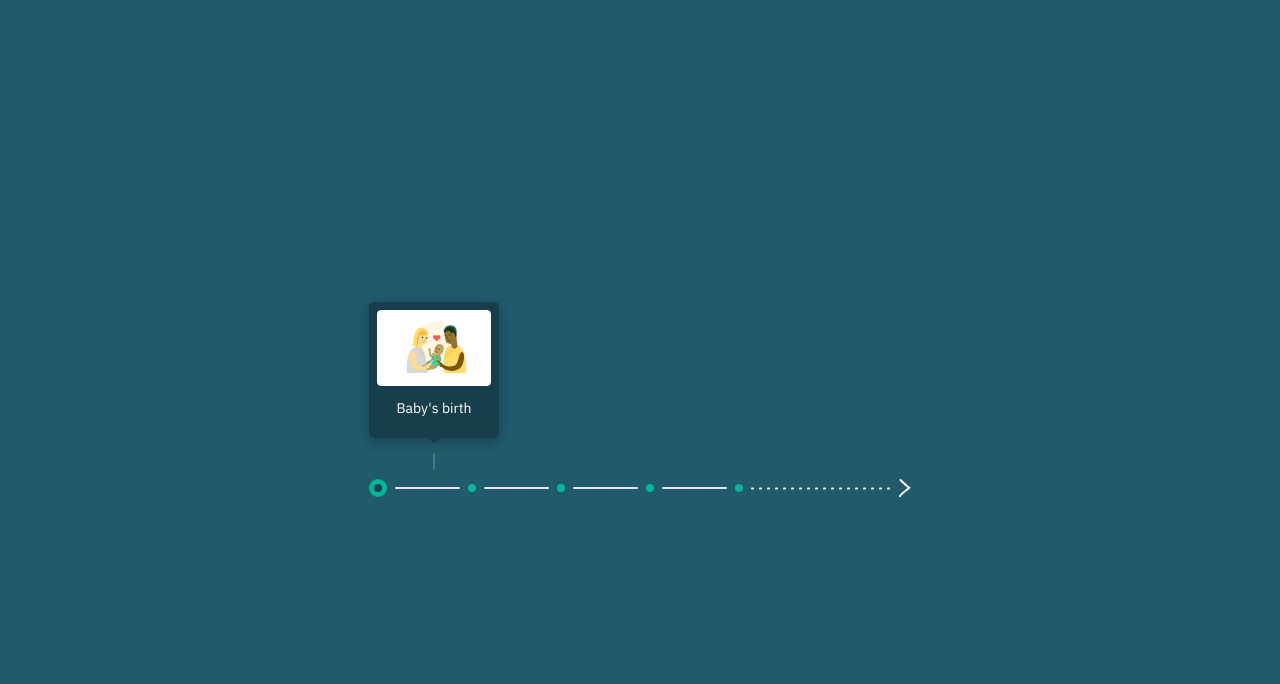
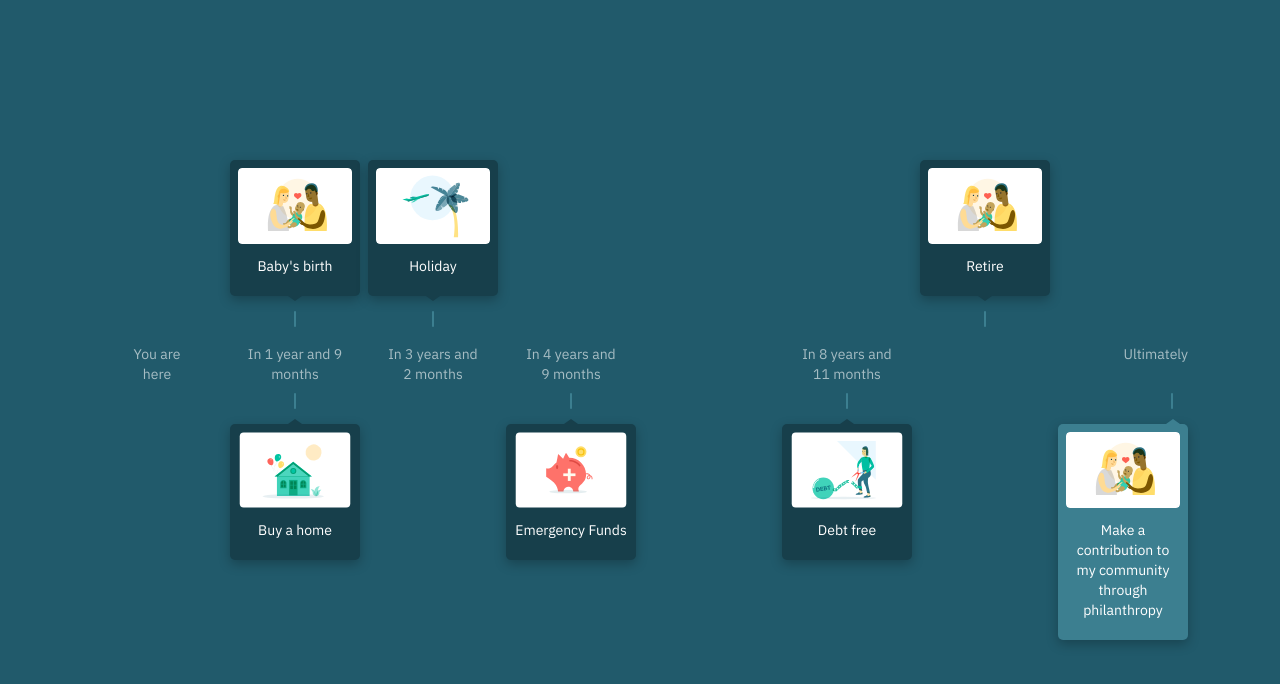
Before and after one commit to jonson-ncube/frontend-figma-tech, a React (Create React App) app: page / in a window 1280 px wide. Shown: the top 684 px of the page. Built offline with nearby package versions, Linux system fonts and the light colour scheme.

Commit message:
wip- refactoring layout

```diff
--- a/src/App.tsx
+++ b/src/App.tsx
@@ -1,13 +1,75 @@
-import family from "./assets/family.svg";
 import CardComponentProps from "./components/CardComponent";
 import ProgressSteps from "./components/ProgressSteps";
+import { bottomCards } from "./data/bottomCards";
+import { goals } from "./data/goals";
+import { topCards } from "./data/topCards";
 
 function App() {
+  const goalPositions = [
+    "col-start-1",
+    "col-start-2",
+    "col-start-3",
+    "col-start-4",
+    "col-start-5",
+    "col-start-6",
+  ];
+  const topCardsRender = topCards.map((card) => (
+    <CardComponentProps
+      key={card.alt}
+      image={card.image}
+      alt={card.alt}
+      position={card.position}
+      title={card.title}
+    />
+  ));
+  const bottomCardsRender = bottomCards.map((card) => (
+    <CardComponentProps
+      key={card.alt}
+      image={card.image}
+      alt={card.alt}
+      position={card.position}
+      title={card.title}
+    />
+  ));
+
   return (
     <main className="flex justify-center items-center h-screen">
       <div className="flex flex-col gap-10">
-      <CardComponentProps image={family} alt="Family" position="down" title="Baby's birth" />
-      <ProgressSteps/>
+        <div className="grid gap-2 grid-cols-8">
+          <div></div>
+          <div>{topCardsRender[0]}</div>
+          <div>{topCardsRender[1]}</div>
+          <div></div>
+          <div></div>
+          <div></div>
+          <div>{topCardsRender[2]}</div>
+          <div></div>
+          <div></div>
+        </div>
+        {/* <ProgressSteps /> */}
+
+        <div className="grid gap-2 grid-cols-8">
+          {goals.map(({ label }, index) => (
+            <div
+              key={index}
+              className={`text-sm ${
+                index === goals.length - 1 ? "text-end" : "text-center "
+              } text-white/60 whitespace-pre-line ${goalPositions[index]}`}
+            >
+              {label}
+            </div>
+          ))}
+        </div>
+        <div className="grid gap-2 grid-cols-8">
+          <div></div>
+          <div>{bottomCardsRender[0]}</div>
+          <div></div>
+          <div>{bottomCardsRender[1]}</div>
+          <div></div>
+          <div>{bottomCardsRender[2]}</div>
+          <div></div>
+          <div>{bottomCardsRender[3]}</div>
+        </div>
       </div>
     </main>
   );
--- a/src/components/ProgressSteps.tsx
+++ b/src/components/ProgressSteps.tsx
@@ -1,6 +1,6 @@
 import StepCircle from "./StepCirle";
-import dottedLine from '../assets/dottedLine.svg';
-import arrow from '../assets/arrow.svg';
+import dottedLine from "../assets/dottedLine.svg";
+import arrow from "../assets/arrow.svg";
 
 type ProgressStepsProps = {
   steps?: number;
@@ -9,19 +9,25 @@ type ProgressStepsProps = {
 
 export default function ProgressSteps({ steps = 5, current = 0 }: ProgressStepsProps) {
   return (
-    <div className="flex items-center gap-2">
-      {Array.from({ length: steps }).map((_, i) => (
-        <div key={i} className="flex items-center gap-2">
-          <StepCircle active={i <= current} />
-          {i < steps - 1 && (
-            <div className="border-t-2 h-0 w-[65px] rounded-lg" />
-          )}
+    <div className="flex items-center">
+      <div className="grid grid-cols-6 items-center gap-2">
+        {Array.from({ length: steps }).map((_, i) => (
+          <div key={i} className="flex items-center gap-1">
+            <StepCircle active={i <= current} />
+            {i < steps - 1 && (
+              <div className="border-t-2 h-0 w-[130px] rounded-lg" />
+            )}
+          </div>
+        ))}
+        <div className="flex items-center">
+          <img
+            className="h-[3px] w-[140px]"
+            src={dottedLine}
+            alt="dotted-line"
+          />
+          <img className="h-[20px] w-[12px]" src={arrow} alt="arrow" />
         </div>
-      ))}
-
-    <img className="h-[3px] w-[140px]" src={dottedLine} alt='dotted-line' />
-    <img className="h-[20px] w-[12px]" src={arrow} alt='arrow' />
-
+      </div>
     </div>
   );
 }
```
